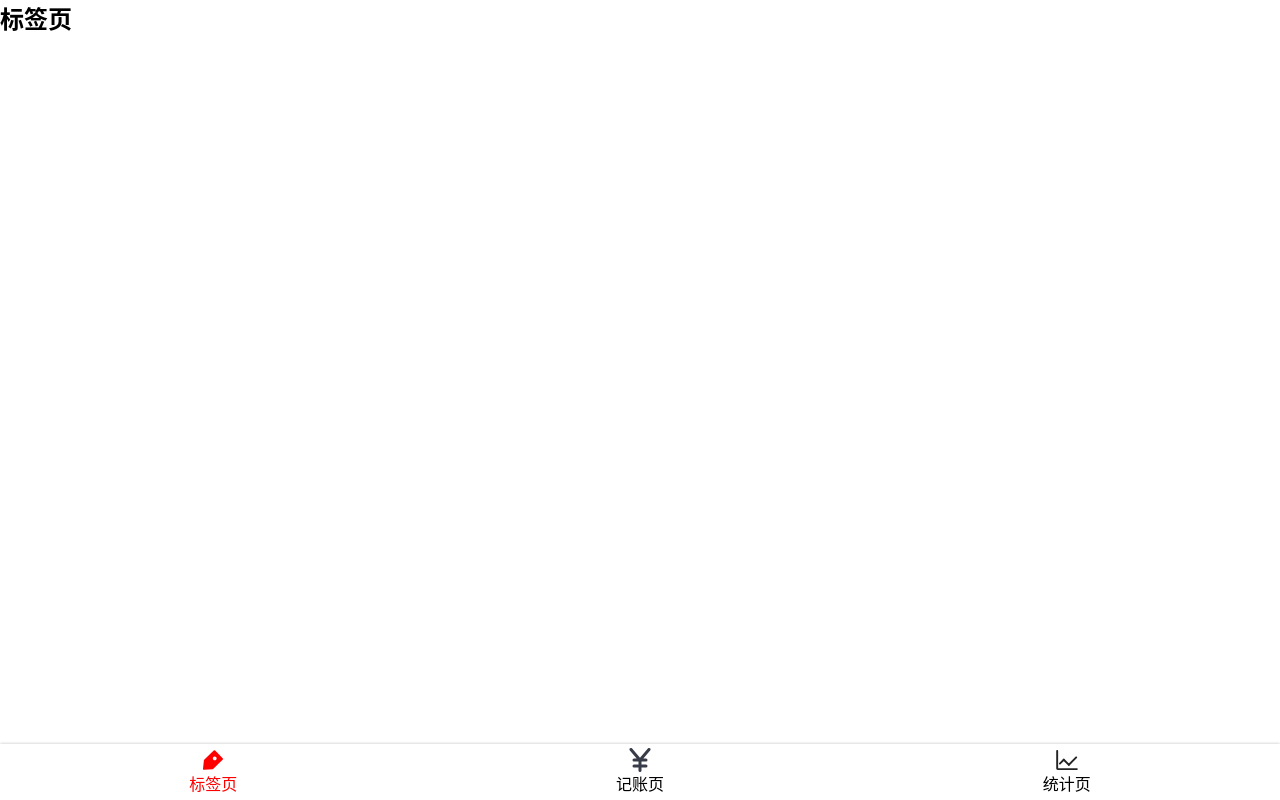
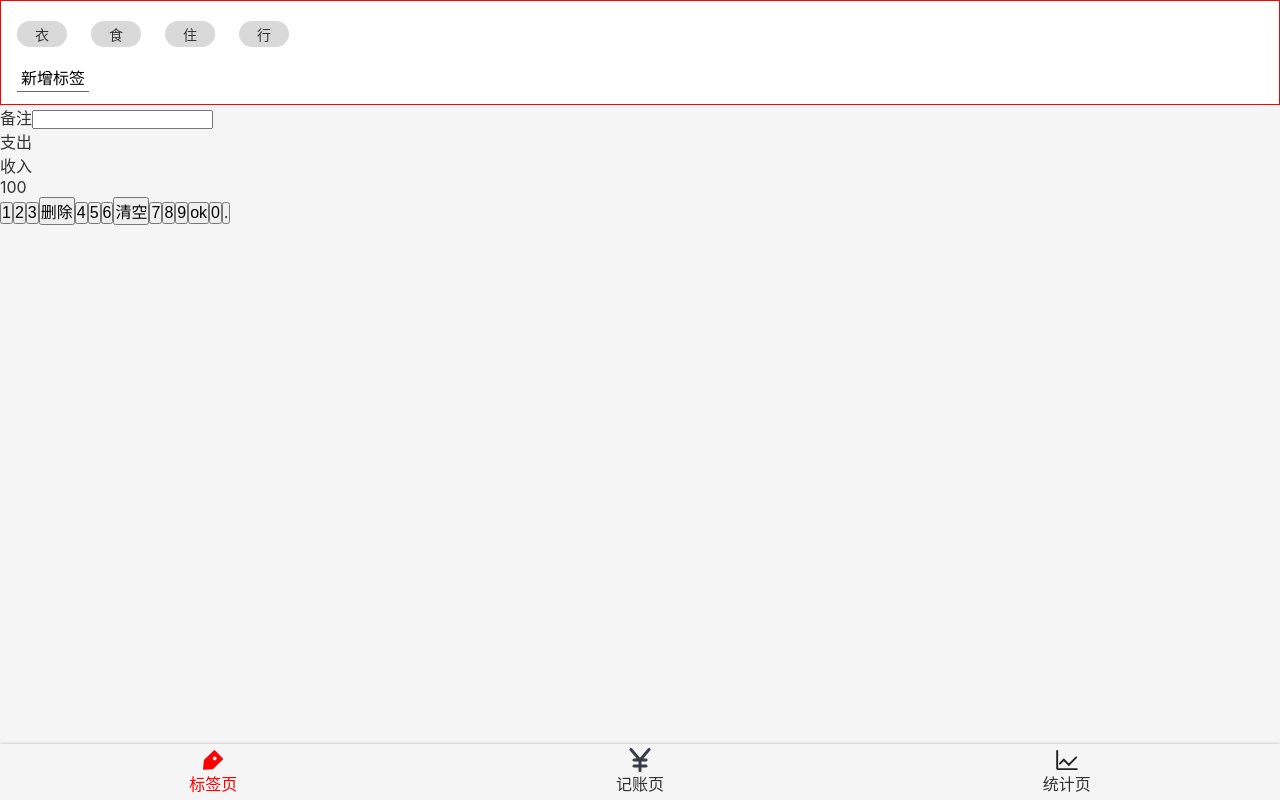
Before and after one commit to gongjianOnline/accountBookReact, a React app: page /#/tag in a window 1280 px wide. Built offline with nearby package versions, Linux system fonts and the light colour scheme.

Commit message:
Money.tsx之 TagsSection UI完成

```diff
--- a/src/App.tsx
+++ b/src/App.tsx
@@ -14,8 +14,13 @@
 import NoMatch from "./views/NoMatch";
 
 
+const AppWrapper =styled.div`
+  color:#333
+`
+
 function App() {
     return (
+        <AppWrapper>
             <Router>
                 <Switch>
                     <Route path="/tag">
@@ -33,6 +38,7 @@
                     </Route>
                 </Switch>
             </Router>
+        </AppWrapper>
     );
 }
 
--- a/src/index.scss
+++ b/src/index.scss
@@ -16,9 +16,13 @@
 body{
   font-family:$font-hei;
   font-size: 16px;
+  background: #f5f5f5;
 }
 .icon{
   width: 1em;
   height: 1em;
   display: inline-block;
 }
+button{
+  font-size: inherit;
+}
--- a/src/views/Tags.tsx
+++ b/src/views/Tags.tsx
@@ -1,10 +1,84 @@
 import Layout from "../components/Layout";
 import React from "react";
+import styled from "styled-components";
+
+const TaqSection = styled.section`
+  background: #fff;
+  border: 1px solid red;
+  padding: 12px 16px;
+  >ol{
+    margin: 0 -12px;
+    >li{
+        background: #d9d9d9;
+        border-radius: 18px;
+        display: inline-block;
+        padding: 3px 18px;
+        font-size: 14px;
+        margin: 8px 12px;
+    }
+  }
+  >button{
+    background: none;
+    border:none;
+    padding: 2px 4px;
+    border-bottom: 1px solid #666;
+    margin-top: 8px;
+  }
+`
+const NotesSection = styled.section`
+
+`
+const CategorySection = styled.section`
+
+`
+const NumberPadSection = styled.section`
+
+`
+
+
+
 
 function Tag() {
     return (
         <Layout>
-            <h2>标签页</h2>
+            <TaqSection className="tags">
+                <ol>
+                    <li>衣</li>
+                    <li>食</li>
+                    <li>住</li>
+                    <li>行</li>
+                </ol>
+                <button>新增标签</button>
+            </TaqSection>
+            <NotesSection>
+               <span>备注</span>
+                <input type="text"/>
+            </NotesSection>
+            <CategorySection>
+                <ul>
+                    <li>支出</li>
+                    <li>收入</li>
+                </ul>
+            </CategorySection>
+            <NumberPadSection>
+                <div>100</div>
+                <div>
+                    <button>1</button>
+                    <button>2</button>
+                    <button>3</button>
+                    <button>删除</button>
+                    <button>4</button>
+                    <button>5</button>
+                    <button>6</button>
+                    <button>清空</button>
+                    <button>7</button>
+                    <button>8</button>
+                    <button>9</button>
+                    <button>ok</button>
+                    <button>0</button>
+                    <button>.</button>
+                </div>
+            </NumberPadSection>
         </Layout>
     )
 }
```
Lines whose indentation alone changed are shown as unchanged.
